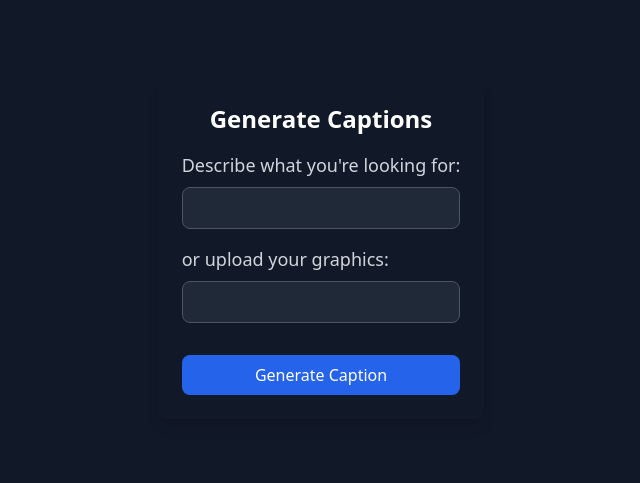
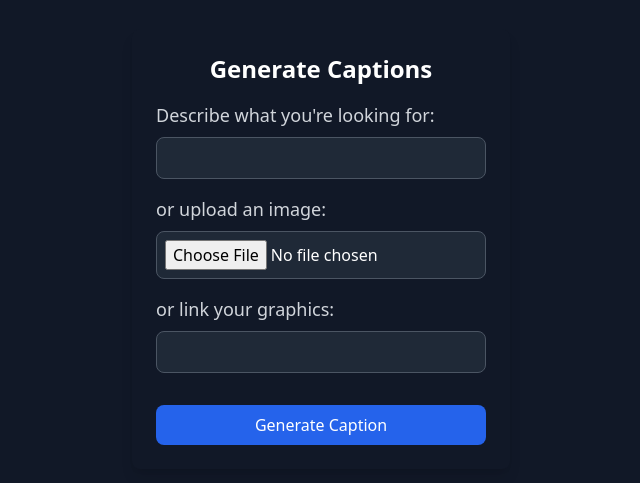
Before and after one commit to alinafghan/AdVisory_FYP, an Angular app in the folder angular_frontend/angular-app/: page /caption in a window 1280 px wide. Shown: the part 151-634 px from the top of the page, without its empty margins (319-959 px from the left). Built offline with nearby package versions, Linux system fonts and the light colour scheme.

Commit message:
image upload capgen not working yet bec of backend issues

```diff
--- a/angular_frontend/angular-app/src/components/caption-page/caption-page.component.html
+++ b/angular_frontend/angular-app/src/components/caption-page/caption-page.component.html
@@ -14,7 +14,11 @@
             <input type="text" id="textPrompt" [(ngModel)]="textPrompt" class="w-full mt-2 p-2 border border-gray-600 bg-gray-800 text-white rounded-lg focus:outline-none focus:ring-2 focus:ring-blue-400">
         </div>
         <div class="mb-4">
-            <label for="imageUrl" class="block text-lg font-medium text-gray-300">or upload your graphics:</label>
+            <label for="fileInput" class="block text-lg font-medium text-gray-300">or upload an image:</label>
+            <input type="file" id="fileInput" (change)="convertToBase64($event)" class="w-full mt-2 p-2 border border-gray-600 bg-gray-800 text-white rounded-lg focus:outline-none focus:ring-2 focus:ring-blue-400">
+        </div>
+        <div class="mb-4">
+            <label for="imageUrl" class="block text-lg font-medium text-gray-300">or link your graphics:</label>
             <input type="text" id="imageUrl" [(ngModel)]="imageUrl" class="w-full mt-2 p-2 border border-gray-600 bg-gray-800 text-white rounded-lg focus:outline-none focus:ring-2 focus:ring-blue-400">
         </div>
         <button (click)="generateCaption()" class="w-full mt-4 bg-blue-600 text-white py-2 rounded-lg hover:bg-blue-500 transition">Generate Caption</button>
--- a/angular_frontend/angular-app/src/components/caption-page/caption-page.component.ts
+++ b/angular_frontend/angular-app/src/components/caption-page/caption-page.component.ts
@@ -1,34 +1,32 @@
-import { Component, NgModule } from '@angular/core';
-import { CommonModule } from '@angular/common';
-import { FormsModule } from '@angular/forms';
-import { HttpClient, HttpClientModule } from '@angular/common/http';
+import { Component } from '@angular/core';
+import { HttpClient } from '@angular/common/http';
+import { FormsModule } from '@angular/forms';  // Needed for ngModel
+import { CommonModule } from '@angular/common';  // Needed for *ngIf
 
 interface CaptionResponse {
     caption: string;
 }
-
 @Component({
     selector: 'app-caption-page',
     templateUrl: './caption-page.component.html',
     styleUrls: ['./caption-page.component.css'],
-    standalone: true,
-    imports: [
-        CommonModule, // Includes NgIf, NgFor, etc.
-        FormsModule,  // Enables ngModel
-        HttpClientModule
-    ]
+    imports: [CommonModule, FormsModule],  // Include CommonModule and FormsModule here
+    standalone: true
 })
 export class CaptionPageComponent {
     textPrompt?: string;
     imageUrl?: string;
+    imageBase64?: string;
     caption?: string;
 
     constructor(private http: HttpClient) {}
 
     generateCaption() {
-        const body = this.imageUrl ? { image_url: this.imageUrl } :
+        const body = this.imageBase64 ? { image_base64: this.imageBase64 } :
+                     this.imageUrl ? { image_url: this.imageUrl } :
                      this.textPrompt ? { text_prompt: this.textPrompt } : {};
 
+        console.log('Request body:', body);  // Debugging line to check the request body
         this.http.post<CaptionResponse>('http://127.0.0.1:5000/generate-caption', body)
             .subscribe(response => {
                 this.caption = response.caption;
@@ -36,4 +34,16 @@ export class CaptionPageComponent {
                 console.error('Error generating caption:', error);
             });
     }
+
+    convertToBase64(event: Event) {
+        const element = event.target as HTMLInputElement;
+        const file = element.files ? element.files[0] : null;
+        if (file) {
+            const reader = new FileReader();
+            reader.readAsDataURL(file);
+            reader.onload = () => {
+                this.imageBase64 = reader.result as string;
+            };
+        }
+    }
 }
--- a/angular_frontend/angular-app/src/components/caption-page/caption.service.ts
+++ b/angular_frontend/angular-app/src/components/caption-page/caption.service.ts
@@ -10,11 +10,4 @@ export class CaptionService {
   private apiUrl = 'http://localhost:3000/generate-caption';
 
   constructor(private http: HttpClient) {}
-
-  getPrediction(params: any): Observable<any> {
-    const queryParams = new URLSearchParams(params).toString();
-    const url = `${this.apiUrl}?${queryParams}`;
-    console.log("this is the url", url)
-    return this.http.get<any>(url);
-  }
 }
```
Also changed, not shown: 1 other file (tests, documents, lock files or other folders).
